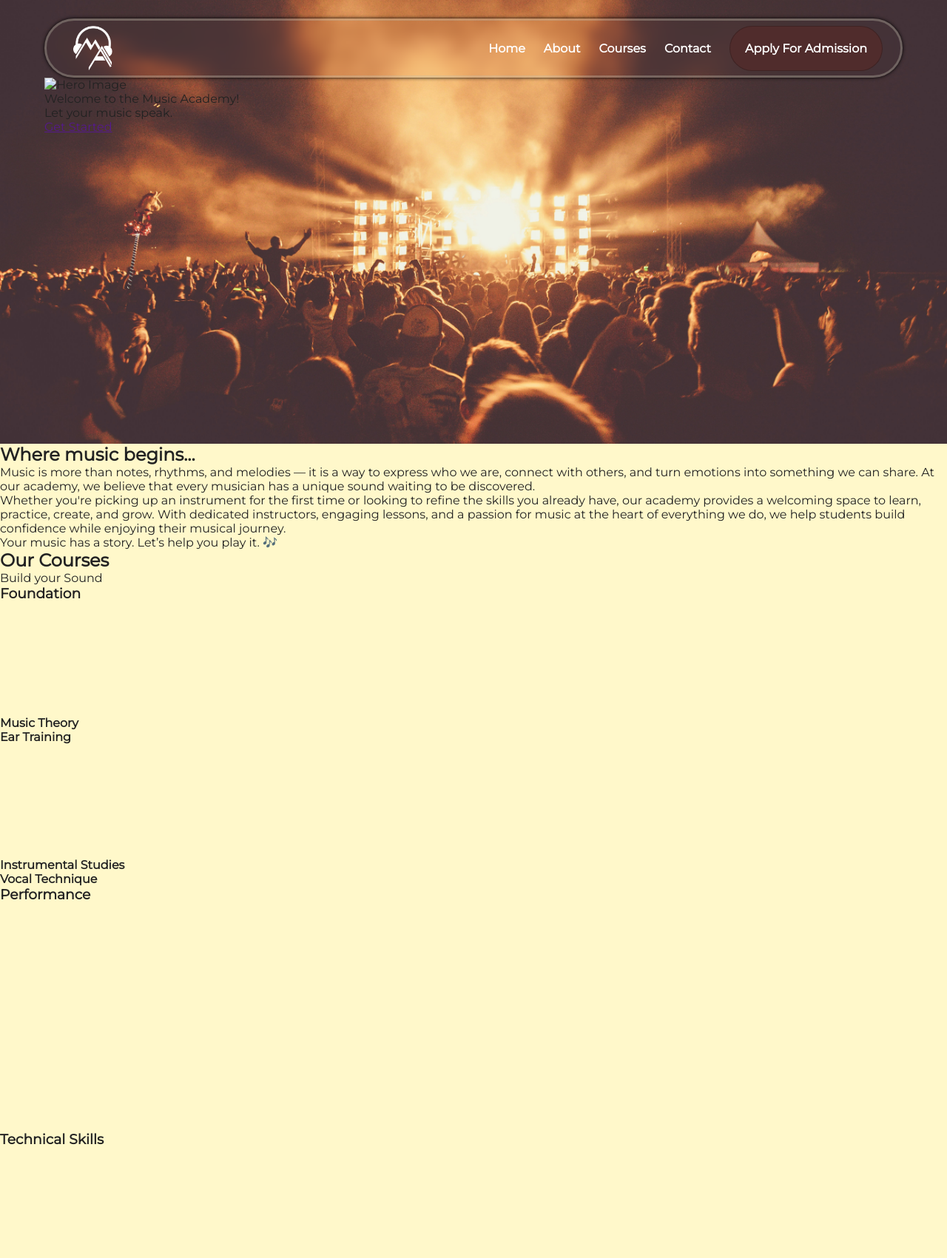
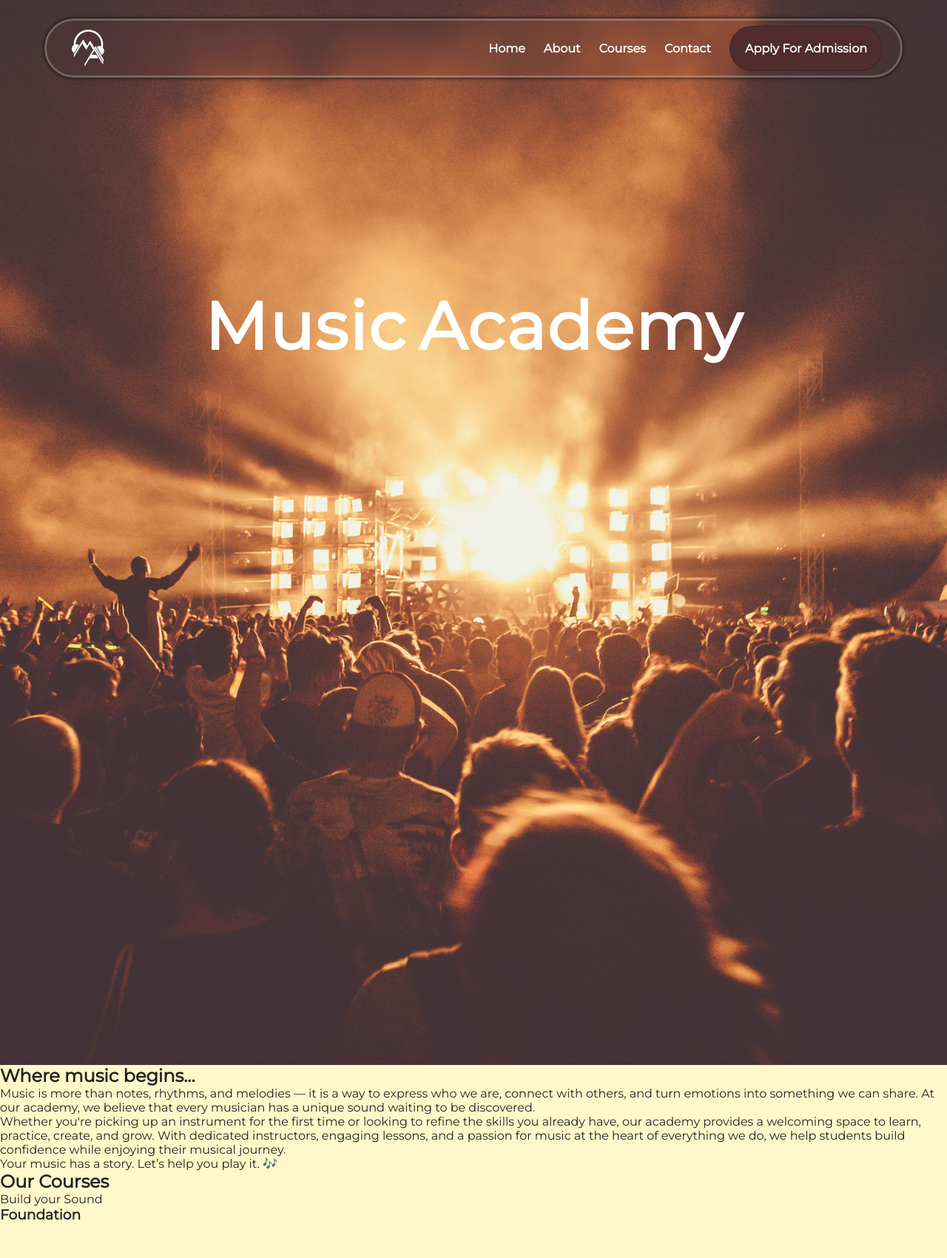
Before and after one commit to pradyumnabehera262-pixel/Music-Academy, a Python web app: template Music-Academy/templates/home.html in a window 1280 px wide. Shown: the top 1701 px of the page at 74% size. Run offline with Jinja, Linux system fonts and the light colour scheme; the template is opened without the code that fills it, so the values that code supplies are empty.

Commit message:
header almost complete

```diff
--- a/Music-Academy/static/css/styles.css
+++ b/Music-Academy/static/css/styles.css
@@ -19,18 +19,30 @@ body {
   ---------------------------------------------------------*/
 
 .header {
+    position: relative;
+    min-height: 180vh;
     background-image: url('../images/background/header-img.jpg');
     background-size: cover;
     background-position: center;
-    min-height: clamp(520px, 75vh, 700px);
 }
 
 .hero {
+    position: sticky;
+    top: 0;
     width: 100%;
     max-width: 1200px;
+    min-height: 100vh;
     margin: 0 auto;
     padding: 25px 20px;
+    display: flex;
+    flex-direction: column;
+    justify-content: flex-start;
+    align-items: stretch;
 }
+
+/*----------------------------------------------------------
+                   TOP BAR
+-----------------------------------------------------------*/
 
 .top-bar {
     display:flex ;
@@ -82,7 +94,7 @@ body {
 
 .top-logo {
     display: block;
-    width: clamp(52px, 6vw, 78px);
+    width: clamp(40px, 5vw, 70px);
     position: absolute;
     top: 50%;
     left: 50%;
@@ -320,3 +332,110 @@ body {
         animation: none;
     }
 }
+
+
+/*--------------------------------------------------------
+                       HERO SECTION
+ -------------------------------------------------------*/
+
+.hero-stage {
+    position: relative;
+    width: min(1100px, 90%);
+    height: calc(100vh - 130px);
+    min-height: 500px;
+    display: grid;
+    place-items: center;
+    overflow: hidden;
+    margin: 0 auto;
+    flex: 1;
+}
+
+.music-academy {
+    position: absolute;
+    inset: 0;
+    display: flex;
+    gap: 16px;
+    align-items: center;
+    justify-content: center;
+    font-size: clamp(2.5rem, 7vw, 7rem);
+    font-weight: 800;
+    letter-spacing: 2px;
+    color: #fff;
+    opacity: 1;
+    transform: translateY(0) scale(1);
+    transition: opacity 0.6s ease, transform 0.6s ease, filter 0.6s ease;
+}
+
+.music-academy .music,
+.music-academy .academy {
+    display: inline-block;
+    transition: transform 0.7s ease, opacity 0.7s ease;
+}
+
+.hero-visual {
+    position: absolute;
+    inset: 0;
+    display: flex;
+    flex-direction: column;
+    align-items: center;
+    justify-content: center;
+    text-align: center;
+    gap: 12px;
+    opacity: 0;
+    transform: translateY(80px) scale(0.8);
+    transition: opacity 0.7s ease, transform 0.7s ease;
+}
+
+.hero-logo {
+    width: clamp(120px, 16vw, 220px);
+    height: auto;
+    display: block;
+    max-width: 100%;
+    object-fit: contain;
+    filter: drop-shadow(0 10px 20px rgba(0, 0, 0, 0.25));
+}
+
+.hero-visual p,
+.hero-visual a {
+    color: #fff;
+    text-decoration: none;
+}
+
+.hero-visual p {
+    font-size: clamp(1rem, 2vw, 1.4rem);
+    line-height: 1.5;
+}
+
+.hero-visual a {
+    display: inline-flex;
+    align-items: center;
+    justify-content: center;
+    padding: 14px 28px;
+    margin-top: 8px;
+    border-radius: 999px;
+    background: rgba(255, 255, 255, 0.12);
+    border: 1px solid rgba(255, 255, 255, 0.5);
+    backdrop-filter: blur(6px);
+    font-weight: 700;
+}
+
+.hero.is-revealed .music-academy {
+    opacity: 0;
+    transform: translateY(-10px) scale(0.94);
+    filter: blur(3px);
+}
+
+.hero.is-revealed .music {
+    transform: translateX(-55px);
+    opacity: 0;
+}
+
+.hero.is-revealed .academy {
+    transform: translateX(55px);
+    opacity: 0;
+}
+
+.hero.is-revealed .hero-visual {
+    opacity: 1;
+    transform: translateY(0) scale(1);
+}
--- a/Music-Academy/static/js/scripts.js
+++ b/Music-Academy/static/js/scripts.js
@@ -3,8 +3,9 @@ function initializeMenu() {
 	const topMenu = document.querySelector('#top-menu');
 	const topBar = document.querySelector('.top-bar');
 	const topLogo = document.querySelector('.top-logo');
+	const hero = document.querySelector('.hero');
 
-	if (!menuButton || !topMenu || !topBar || !topLogo) {
+	if (!topBar || !topLogo) {
 		return;
 	}
 
@@ -15,6 +16,7 @@ function initializeMenu() {
 		}
 	});
 
+	if (menuButton && topMenu) {
 		menuButton.addEventListener('click', () => {
 			const isOpen = topMenu.classList.toggle('is-open');
 			topBar.classList.toggle('menu-open', isOpen);
@@ -23,6 +25,22 @@ function initializeMenu() {
 		});
 	}
 
+	if (hero) {
+		const header = document.querySelector('.header');
+		const updateHeroScroll = () => {
+			if (!header) return;
+			const start = header.offsetTop;
+			const progress = Math.min(Math.max((window.scrollY - start) / 220, 0), 1);
+			hero.style.setProperty('--reveal', progress.toFixed(3));
+			hero.classList.toggle('is-revealed', progress > 0.05);
+		};
+
+		updateHeroScroll();
+		window.addEventListener('scroll', updateHeroScroll, { passive: true });
+		window.addEventListener('resize', updateHeroScroll, { passive: true });
+	}
+}
+
 if (document.readyState === 'loading') {
 	document.addEventListener('DOMContentLoaded', initializeMenu);
 } else {
--- a/Music-Academy/templates/home.html
+++ b/Music-Academy/templates/home.html
@@ -31,10 +31,18 @@
                     <a class="apply-btn" href="">Apply For Admission</a>
                 </menu>
             </div> <!--top bar ends here-->
-            <img src="" alt="Hero Image">
-            <p>Welcome to the Music Academy!</p>
-            <p>Let your music speak.</p>
-            <a href="">Get Started</a>
+            <div class="hero-stage">
+                <div class="music-academy">
+                    <span class="music">Music</span>
+                    <span class="academy">Academy</span>
+                </div>
+                <div class="hero-visual">
+                    <img class="hero-logo" src="../static/images/logo/black-ma-logo.png" alt="Music Academy logo">
+                    <p>Welcome to the Music Academy!</p>
+                    <p>Let your music speak.</p>
+                    <a href="">Get Started</a>
+                </div>
+            </div>
         </div> <!--hero section ends here-->
     </header>
 
```
Lines whose indentation alone changed are shown as unchanged.
